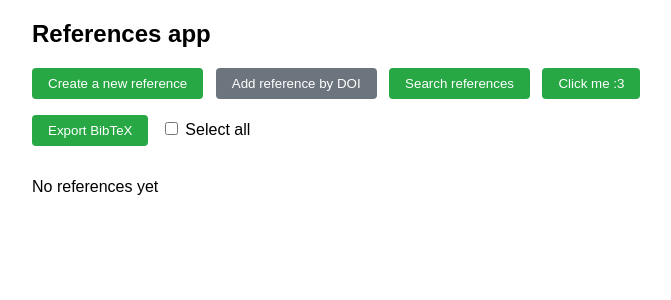
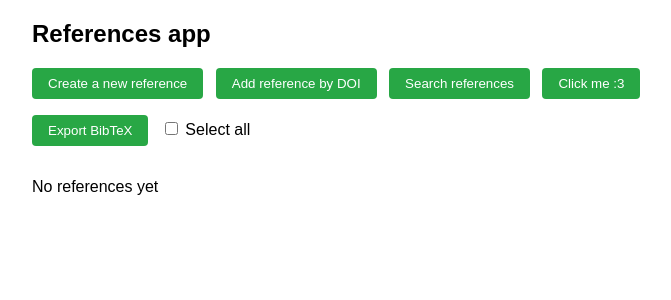
Before and after one commit to macabre-cs/ohtu-miniprojekti, a Flask app: page / in a window 1280 px wide. Shown: the top 300 px of the page, without its empty margins (208-879 px from the left). Run offline with Flask 3, Linux system fonts and the light colour scheme; some libraries are stand-ins or nearby versions.

Commit message:
Add reference by DOI button colour change

```diff
--- a/src/templates/index.html
+++ b/src/templates/index.html
@@ -8,7 +8,7 @@ block body %}
       Create a new reference
     </button>
 
-    <button class="btn-neutral" onclick="window.location.href='/new_reference_doi'">
+    <button class="btn-create" onclick="window.location.href='/new_reference_doi'">
     Add reference by DOI
     </button>
 
```
